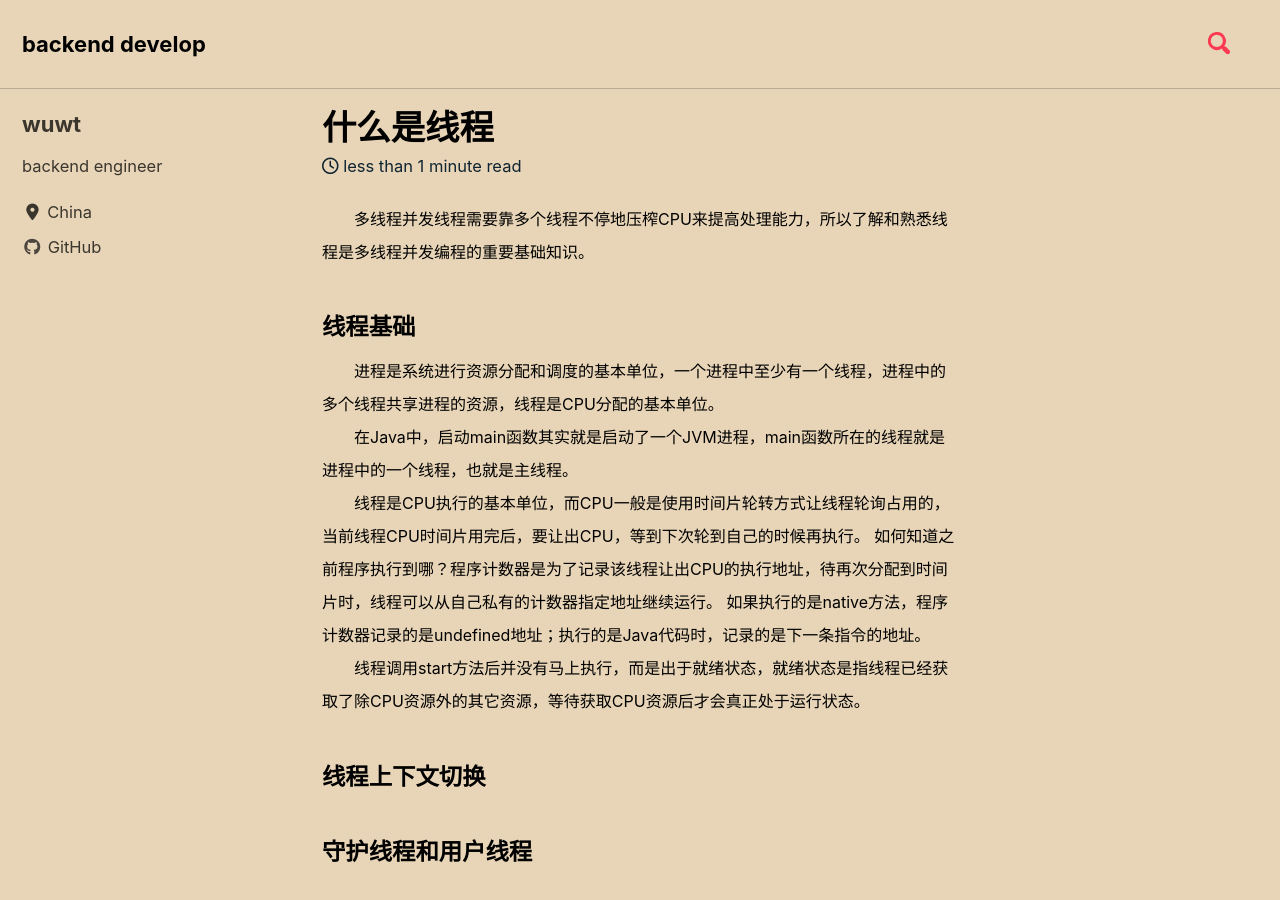
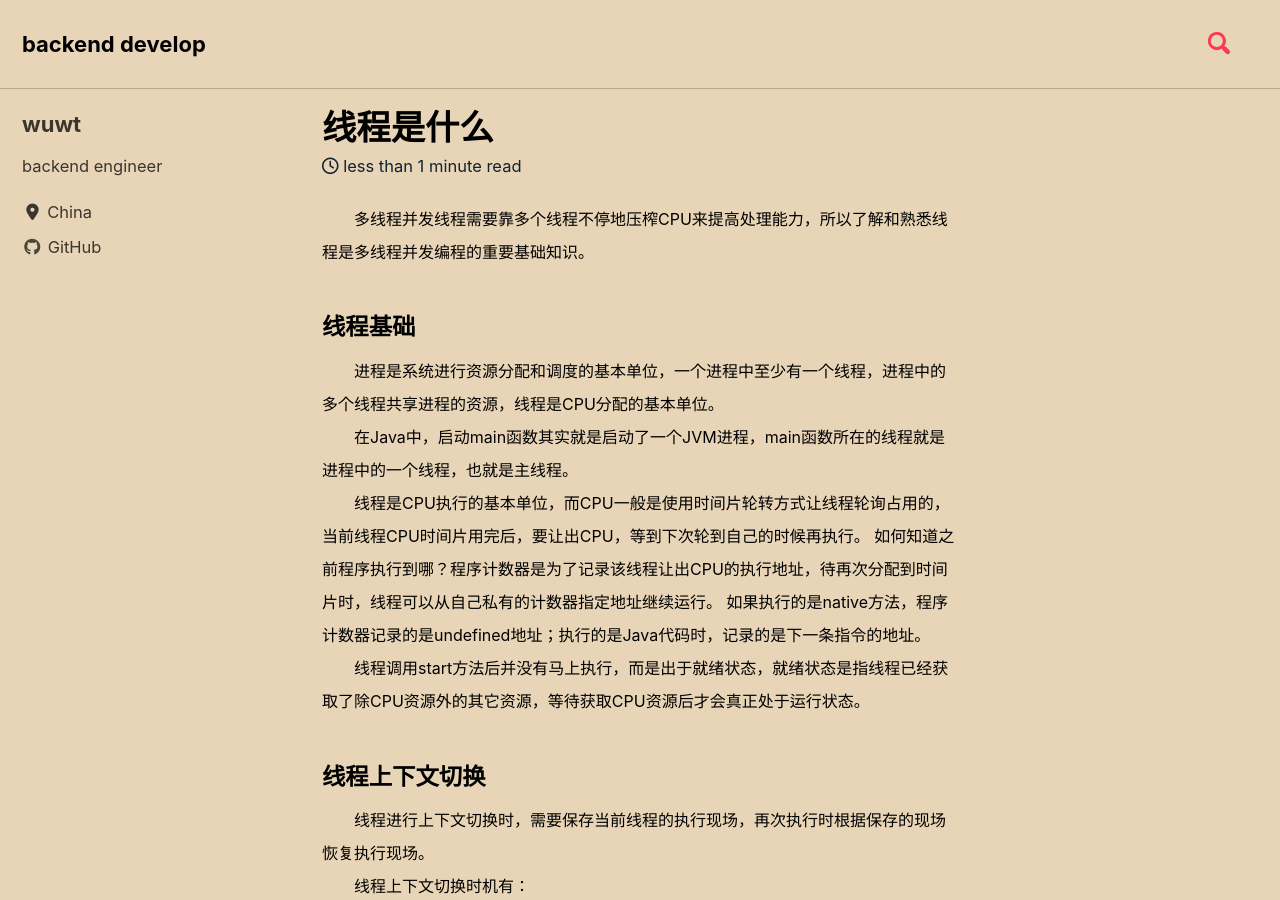
Before and after one commit to wuwtBeyond/wuwtBeyond.github.io, a Jekyll site: the page built from _posts/2020-07-07-线程是什么.md, in a window 1280 px wide and 900 px high. Built offline with Jekyll 4.4.1, drawn with Linux system fonts in a browser that asks for light colours; cached includes are drawn as plain includes; nearby versions of some CDN libraries; comment, search, counter and statistics services are not loaded; some of the changed text lies outside the part shown.

Commit message:
update 更新文章

```diff
--- a/_posts/2020-07-07-什么是线程.md
+++ b/_posts/2020-07-07-线程是什么.md
@@ -16,6 +16,12 @@
 </font>
 
 #### 线程上下文切换
+<font size="3">
+&emsp;&emsp;线程进行上下文切换时，需要保存当前线程的执行现场，再次执行时根据保存的现场恢复执行现场。<br>
+&emsp;&emsp;线程上下文切换时机有：<br>
+&emsp;&emsp;1.当前线程CPU时间使用完<br>
+&emsp;&emsp;2.当前线程阻塞挂起或被其它线程中断<br>
+</font>
 
 #### 守护线程和用户线程
 
```
Also changed, not shown: _posts/2020-07-07-并发中的那些基础方法.md (+1 -1 lines).
